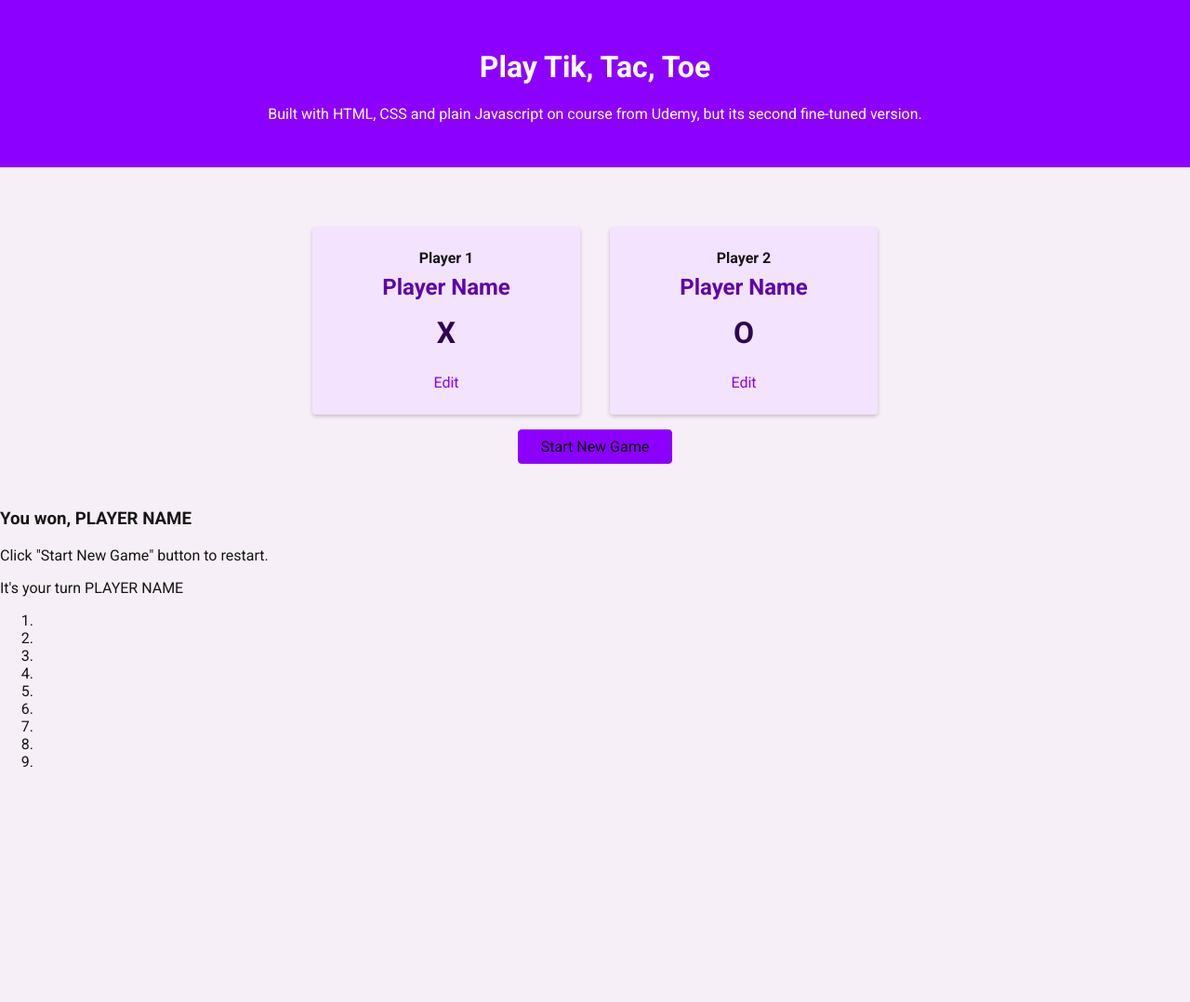
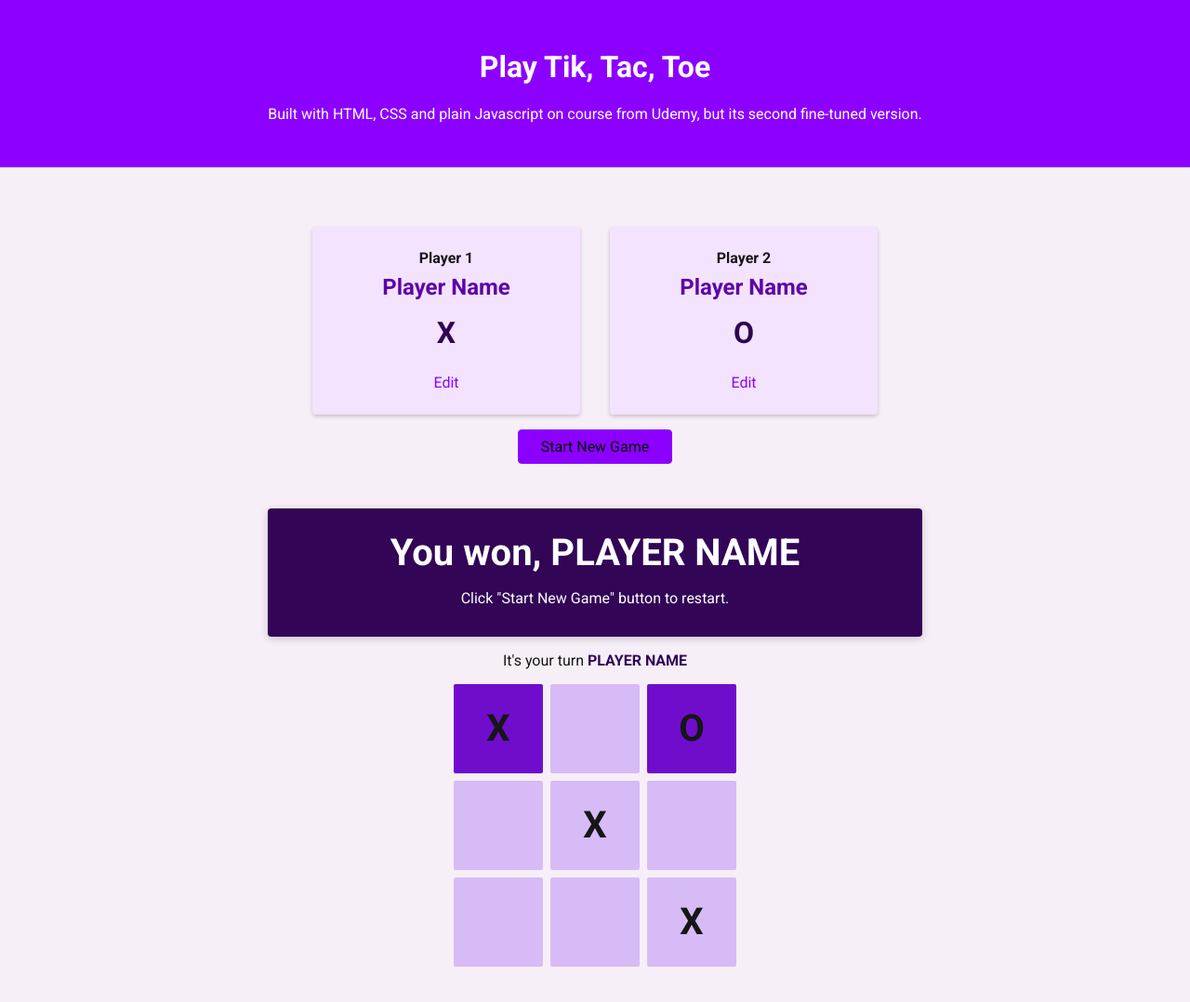
Before and after one commit to Szablitho/Tic-Tac-Toe-V2, a plain HTML site: page index.html in a window 1280 px wide. Shown: the whole page at 93% size. Before the commit the page ends 845 px from the top, so only its background shows below. Drawn offline with Linux system fonts and the light colour scheme.

Commit message:
added styles to game board

```diff
--- a/index.html
+++ b/index.html
@@ -10,9 +10,10 @@
       href="https://fonts.googleapis.com/css2?family=Roboto:wght@400;700&display=swap"
       rel="stylesheet"
     />
-    <link rel="stylesheet" href="/styles/style.css">
-    <link rel="stylesheet" href="styles/overlays.css">
-    <link rel="stylesheet" href="styles/configuration.css">
+    <link rel="stylesheet" href="/styles/style.css" />
+    <link rel="stylesheet" href="styles/overlays.css" />
+    <link rel="stylesheet" href="styles/configuration.css" />
+    <link rel="stylesheet" href="styles/game.css" />
   </head>
   <body>
     <div id="backdrop"></div>
@@ -44,7 +45,7 @@
               <h2>Player 1</h2>
               <h3>Player Name</h3>
               <p class="player-symbol">X</p>
-              <button class="btn btn-alt">Edit</button>
+              <button class="btn btn-alt" id="edit-player-1">Edit</button>
             </article>
           </li>
           <li>
@@ -52,30 +53,30 @@
               <h2>Player 2</h2>
               <h3>Player Name</h3>
               <p class="player-symbol">O</p>
-              <button class="btn btn-alt">Edit</button>
+              <button class="btn btn-alt" id="edit-player-2">Edit</button>
             </article>
           </li>
         </ol>
         <button class="btn">Start New Game</button>
       </section>
       <section id="active-game">
-        <article>
-          <h3>You won, <span id="winner-name">PLAYER NAME</span></h3>
+        <article id="game-over">
+          <h2>You won, <span id="winner-name">PLAYER NAME</span></h2>
           <p>Click "Start New Game" button to restart.</p>
         </article>
         <p>It's your turn <span id="active-player-name"> PLAYER NAME</span></p>
-        <ol>
+        <ol id="game-board">
+          <li class="disabled">X</li>
           <li></li>
+          <li class="disabled">O</li>
+
           <li></li>
+          <li>X</li>
           <li></li>
 
           <li></li>
           <li></li>
-          <li></li>
-
-          <li></li>
-          <li></li>
-          <li></li>
+          <li>X</li>
         </ol>
       </section>
     </main>
--- /dev/null
+++ b/styles/game.css
@@ -0,0 +1,51 @@
+#active-game {
+  text-align: center;
+  margin: 2rem 0 5rem;
+  /* display: none; */
+}
+#game-over {
+  width: 90%;
+  max-width: 40rem;
+  margin: 1rem auto;
+  padding: 1rem 2rem;
+  background-color: rgb(50, 5, 87);
+  box-shadow: 0 2px 8px rgba(0, 0, 0, 0.2);
+  border-radius: 4px;
+  color: white;
+  /* display: none; */
+}
+#game-over h2 {
+  font-size: 2.5rem;
+  margin: 0.5rem 0;
+}
+#active-player-name {
+  font-weight: bold;
+  color: rgb(50, 5, 87);
+}
+#game-board {
+  list-style: none;
+  margin: 1rem 0;
+  padding: 0;
+  display: grid;
+  grid-template-columns: repeat(3, 6rem);
+  grid-template-rows: repeat(3, 6rem);
+  justify-content: center;
+  gap: 0.5rem;
+}
+#game-board li {
+  background-color: rgb(215, 187, 247);
+  border-radius: 2px;
+  cursor: pointer;
+  display: flex;
+  justify-content: center;
+  align-items: center;
+  font-size: 2.5rem;
+  font-weight: bold;
+}
+#game-board li:hover {
+  background-color: rgb(112, 13, 204);
+}
+#game-board li.disabled /* when gamefields are clicked they get this class */ {
+  cursor: default;
+  background-color: rgb(112, 13, 204);
+}
```
